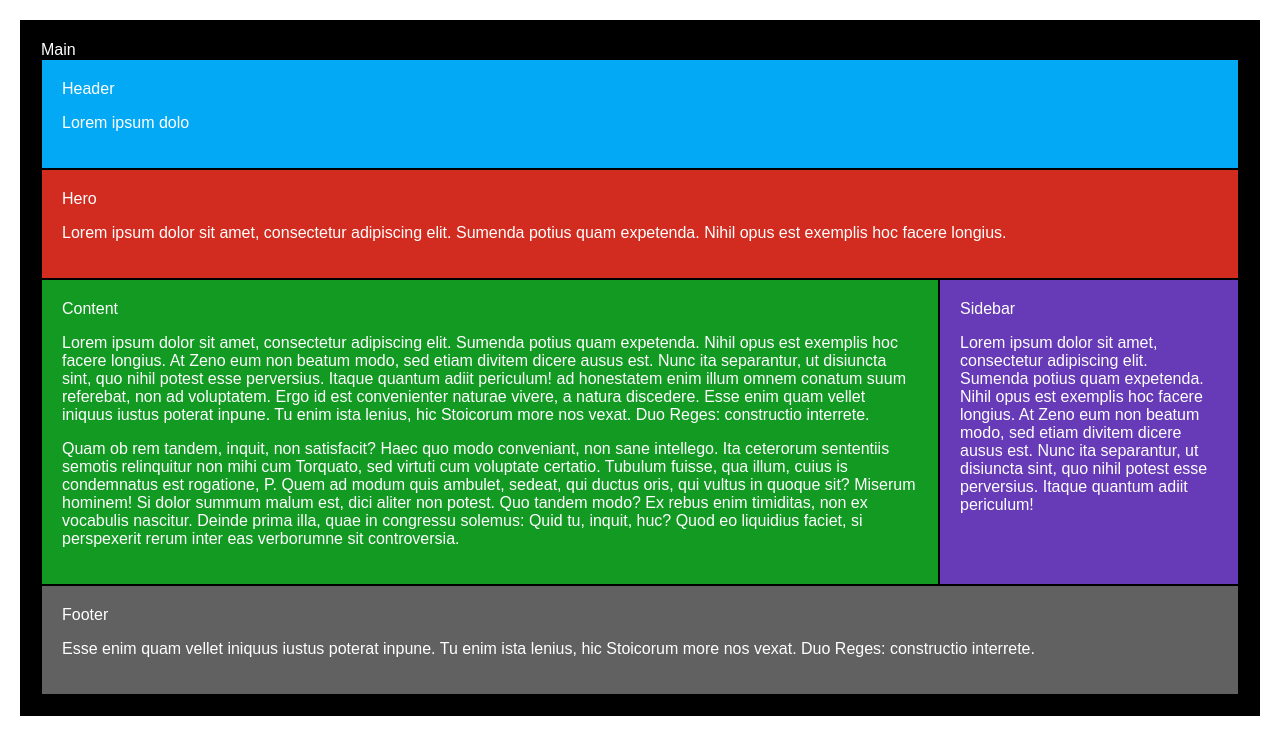
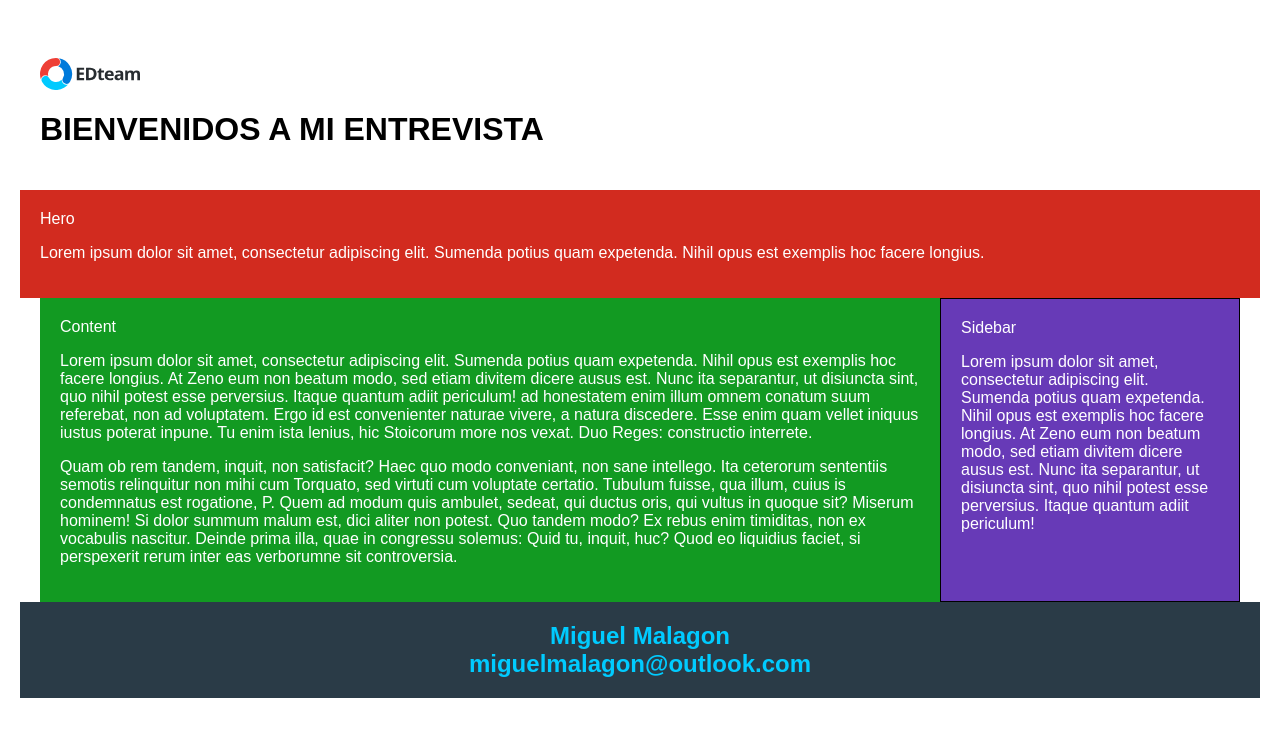
Before and after one commit to malagon91/edteam-interview-, a React (Create React App) app: page / in a window 1280 px wide. Shown: the top 754 px of the page. Built offline with nearby package versions, Linux system fonts and the light colour scheme.

Commit message:
styled  footer

```diff
--- a/src/App.css
+++ b/src/App.css
@@ -6,7 +6,6 @@ html {
 }
 body {
   margin: 0;
-  padding: 20px;
   font-family: Arial, Helvetica, sans-serif;
   font-size: 16px;
   color: #fff;
@@ -16,9 +15,5 @@ main, header, section, aside, footer {
   display: block;
   margin: 0;
   padding: 20px;
-  border: 1px solid #000;
   color: #fff;
 }
-main {
-  background: #000;
-}
--- a/src/components/Footer/index.js
+++ b/src/components/Footer/index.js
@@ -1,12 +1,13 @@
 import React from 'react';
-import { FooterStyles } from './styles';
+import { FooterStyles, LinkEmail } from './styles';
 
 export const Footer = () => (
 	<FooterStyles>
-		Footer
-		<p>
-			Esse enim quam vellet iniquus iustus poterat inpune. Tu enim ista lenius,
-			hic Stoicorum more nos vexat. Duo Reges: constructio interrete.
-		</p>
+		<h2>Miguel Malagon</h2>
+		<h2>
+			<LinkEmail target="_blank" href="mailto: miguelmalagon@outlook.com">
+				miguelmalagon@outlook.com
+			</LinkEmail>
+		</h2>
 	</FooterStyles>
 );
--- a/src/components/Footer/styles.js
+++ b/src/components/Footer/styles.js
@@ -1,6 +1,15 @@
 import styled from 'styled-components';
 
 export const FooterStyles = styled.footer`
-	border: 1px solid #000;
-	background: #616161;
+	background: #2a3b47;
+	color: #00cbff;
+	text-align: center;
+	h2 {
+		margin: 0;
+	}
 `;
+
+export const LinkEmail = styled.a`
+	color: #00cbff;
+	text-decoration: none;
+`;
--- a/src/components/Header/index.js
+++ b/src/components/Header/index.js
@@ -1,9 +1,9 @@
 import React from 'react';
-import { HeaderStyles } from './styles';
-
+import { HeaderStyles, ImgStyles } from './styles';
+import logo from '../../imgs/logoEDteam.svg';
 export const Header = () => (
 	<HeaderStyles>
-		Header
-		<p>Lorem ipsum dolo</p>
+		<ImgStyles src={logo} />
+		<h1>BIENVENIDOS A MI ENTREVISTA</h1>
 	</HeaderStyles>
 );
--- a/src/components/Header/styles.js
+++ b/src/components/Header/styles.js
@@ -1,5 +1,12 @@
 import styled from 'styled-components';
 
 export const HeaderStyles = styled.header`
-	background: #03a9f4;
+	background: white;
+	color: black;
 `;
+
+export const ImgStyles = styled.img`
+	height: 2rem;
+	width: auto;
+	display: block;
+`;
```
Also changed, not shown: src/imgs/logoEDteam.svg (added).
